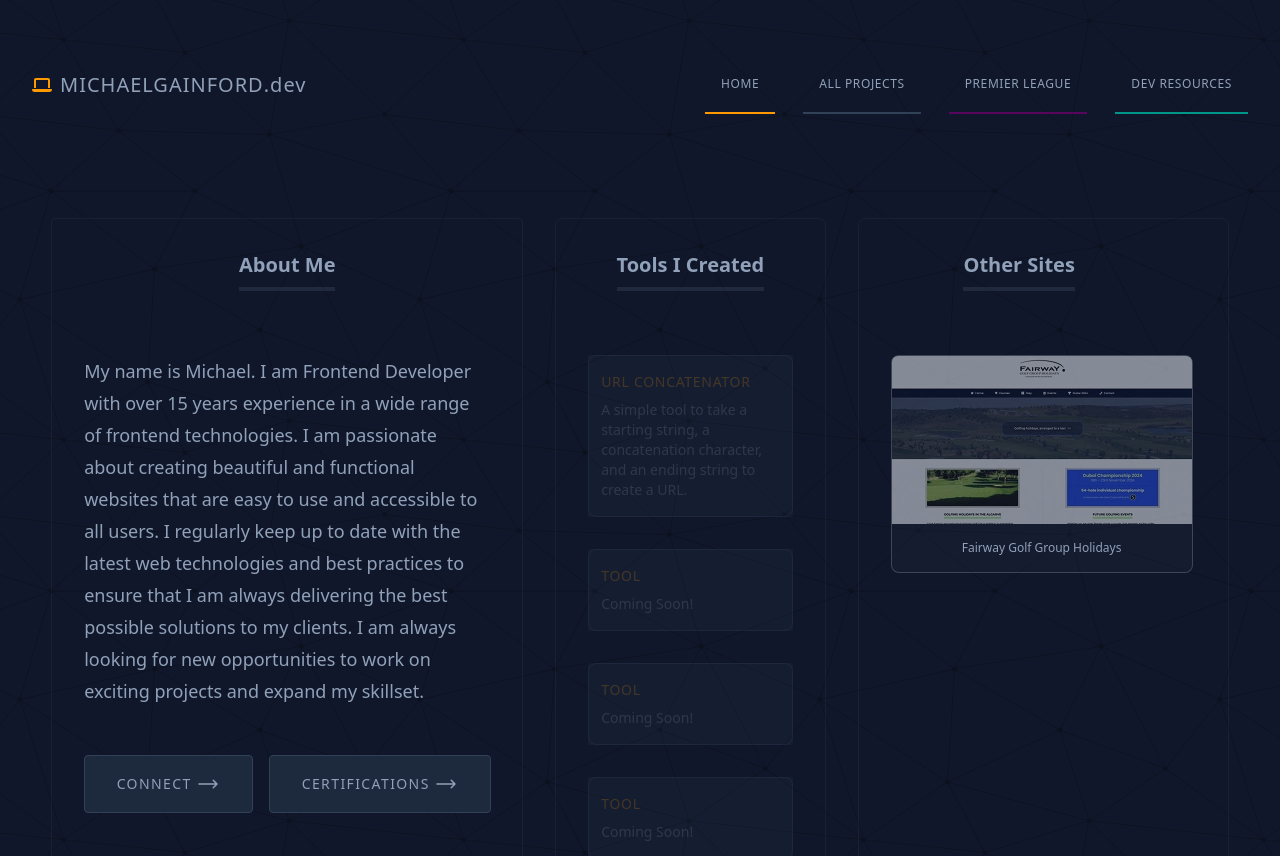
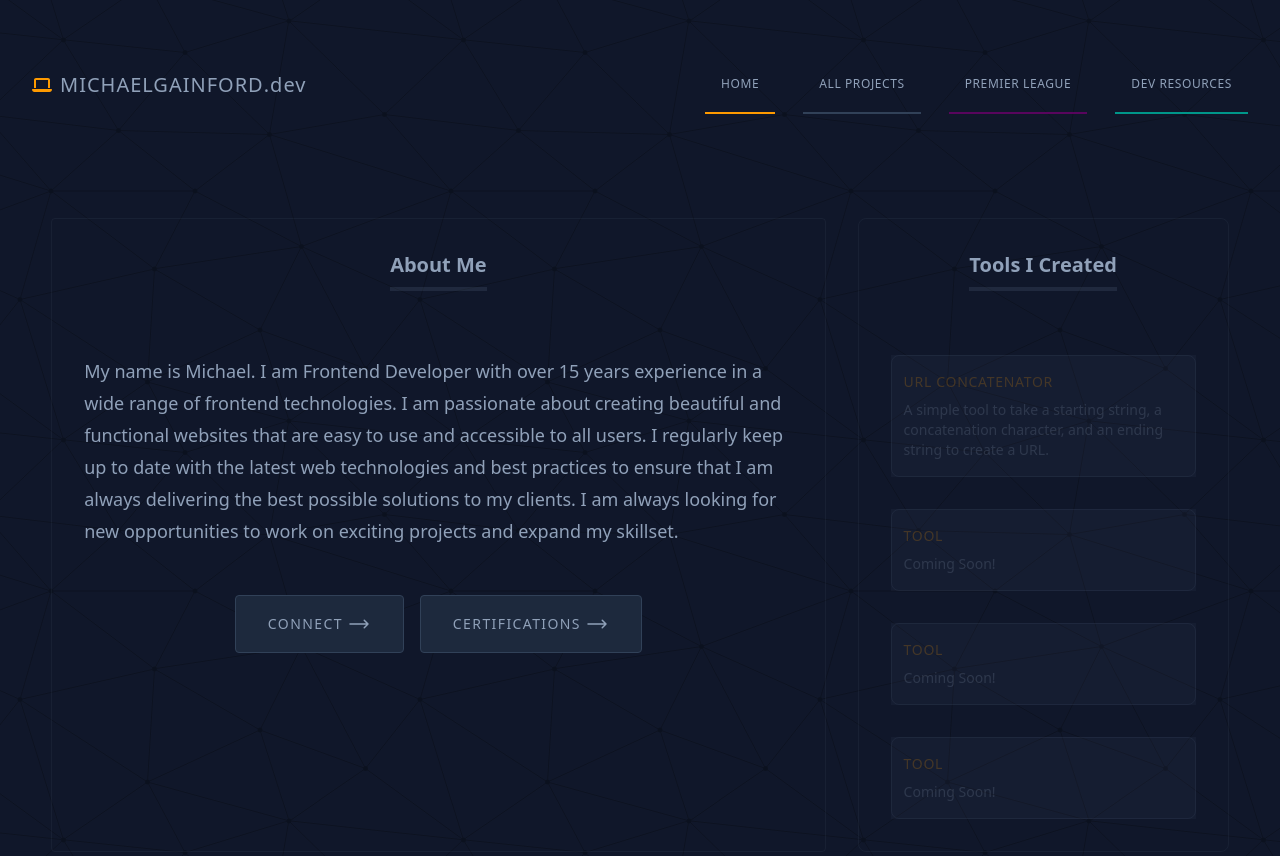
Before and after one commit to michaelgainford/michaelgainford.github.io, a Next.js app: page /general/about in a window 1280 px wide. Shown: the top 856 px of the page. Built offline with nearby package versions, Linux system fonts and the light colour scheme.

Commit message:
Remove the About page’s Other Sites card

```diff
--- a/app/general/about/page.jsx
+++ b/app/general/about/page.jsx
@@ -9,7 +9,6 @@ import {
 import Header from "@/components/header/_Header";
 import CardForAboutMe from "@/components/page_specific/general/about/CardForAboutMe";
 import CardForTools from "@/components/page_specific/general/about/CardForTools";
-import CardForMySites from "@/components/page_specific/general/about/CardForMySites";
 import CardForRandomJoke from "@/components/page_specific/general/about/CardForRandomJoke";
 import Card_IconsSkills from "@/components/icons/Icons_Skills";
 import Card_IconsSocials from "@/components/icons/Icons_Socials";
@@ -29,7 +28,6 @@ export default function Page_About() {
 					<div className="grid grid-cols-12 gap-8 xl:gap-y-24 3xl:gap-24 max-lg:mt-8">
 						<CardForAboutMe />
 						<CardForTools />
-						<CardForMySites />
 						<Card_IconsSkills
 						  heading="Site Built Using"
 						  heading_styles={brandSharedHeadingStyles}
--- a/components/page_specific/general/about/CardForAboutMe.jsx
+++ b/components/page_specific/general/about/CardForAboutMe.jsx
@@ -6,7 +6,7 @@ export default function Component_CardAboutMe() {
 	return (
 		<div
 			data-card="about-me"
-			className="flex flex-col items-center col-span-12 py-12 text-xs transition-all duration-500 border rounded-sm xxs:px-6 md:col-span-8 md:p-8 border-slate-500/10 hover:bg-slate-500/10 group/about hover:border-amber-500 2xl:py-16 xl:col-span-5"
+			className="flex flex-col items-center col-span-12 py-12 text-xs transition-all duration-500 border rounded-sm xxs:px-6 md:col-span-8 md:p-8 border-slate-500/10 hover:bg-slate-500/10 group/about hover:border-amber-500 2xl:py-16"
 		>
 			<h1
 				className={`${sharedHeadingStyles} group-hover/about:border-amber-500/80`}
--- a/components/page_specific/general/about/CardForTools.jsx
+++ b/components/page_specific/general/about/CardForTools.jsx
@@ -7,7 +7,7 @@ export default function Component_CardTools() {
 	return (
 		<div
 			data-card="tools"
-			className="col-span-12 px-6 py-12 text-xs transition-all duration-500 border rounded-lg md:col-span-4 xl:col-span-3 something-3 border-slate-500/10 group/tools hover:border-amber-500 lg:p-8 2xl:py-16 @container group/tools"
+			className="col-span-12 px-6 py-12 text-xs transition-all duration-500 border rounded-lg md:col-span-4 something-3 border-slate-500/10 group/tools hover:border-amber-500 lg:p-8 2xl:py-16 @container group/tools"
 		>
 			<h2
 				className={`${sharedHeadingStyles} group-hover/tools:border-amber-500/80`}
--- a/variables/Data.jsx
+++ b/variables/Data.jsx
@@ -401,30 +401,6 @@ const socials = [
 ]
 
 {/********************************
-  MY SITE URLS
-*********************************/}
-const mySites = [
-	{
-		name: "Fairway Golf Holidays",
-		image: "/my-sites/fairway-golf-holidays.webp",
-		alt: "Fairway Golf Holidays",
-		description: "Fairway Golf Group Holidays",
-	},
-	{
-		name: "Michael Gainford Portfolio",
-		image: "/my-sites/michael-gainford-portfolio.webp",
-		alt: "Michael Gainford Portfolio",
-		description: "Michael Gainford Portfolio",
-	},
-	{
-		name: "Golf Membership",
-		image: "/my-sites/golf-membership.webp",
-		alt: "Golf Membership",
-		description: "Golf Membership North West",
-	},
-];
-
-{/********************************
   WORK IN PROGRESS ITEMS
 *********************************/}
 const wipItems = [
@@ -457,6 +433,5 @@ export {
 	dataForAllProjects,
 	featuredProjects,
 	socials,
-	mySites,
 	wipItems
 };
```
